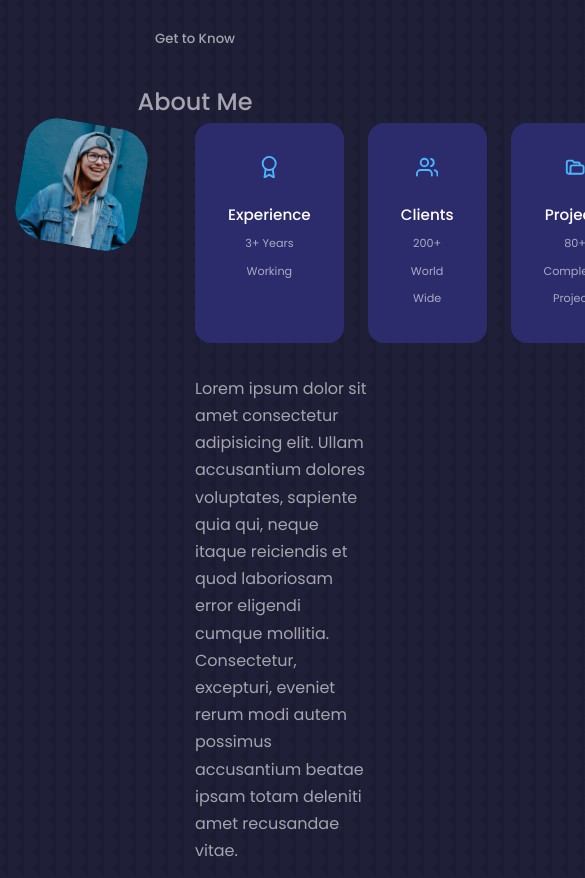
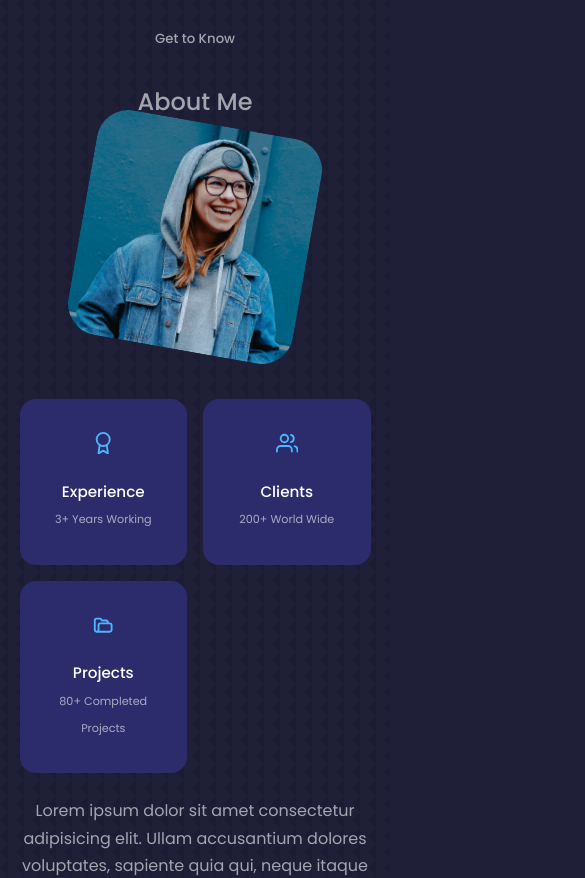
Before and after one commit to hackwebdev/react-personal-portfolio-website, a React (Create React App) app: page / in a window 390 px wide. Shown: the part 980-1858 px from the top of the page, 585 px wide, since content can reach past the window. Built offline with nearby package versions, Linux system fonts and the light colour scheme.

Commit message:
about component responsive design

```diff
--- a/src/components/about/about.css
+++ b/src/components/about/about.css
@@ -66,3 +66,35 @@
   margin: 2rem 0 2.6rem;
   color: var(--color-light);
 }
+
+/* Media Queries (medium devices) */
+@media screen and (max-width: 1024px) {
+  .about__container {
+    grid-template-columns: 1fr;
+    gap: 0;
+  }
+  .about__me {
+    width: 50%;
+    margin: 2rem auto 4rem;
+  }
+  .about__content p {
+    margin: 1rem 0 1.5rem;
+  }
+}
+/* Media Queries (small devices) */
+@media screen and (max-width: 600px) {
+  .about__me {
+    width: 65%;
+    margin: 0 auto 3rem;
+  }
+  .about__cards {
+    grid-template-columns: 1fr 1fr;
+    gap: 1rem;
+  }
+  .about__content {
+    text-align: center;
+  }
+  .about__content p {
+    margin: 1.5rem 0;
+  }
+}
```
